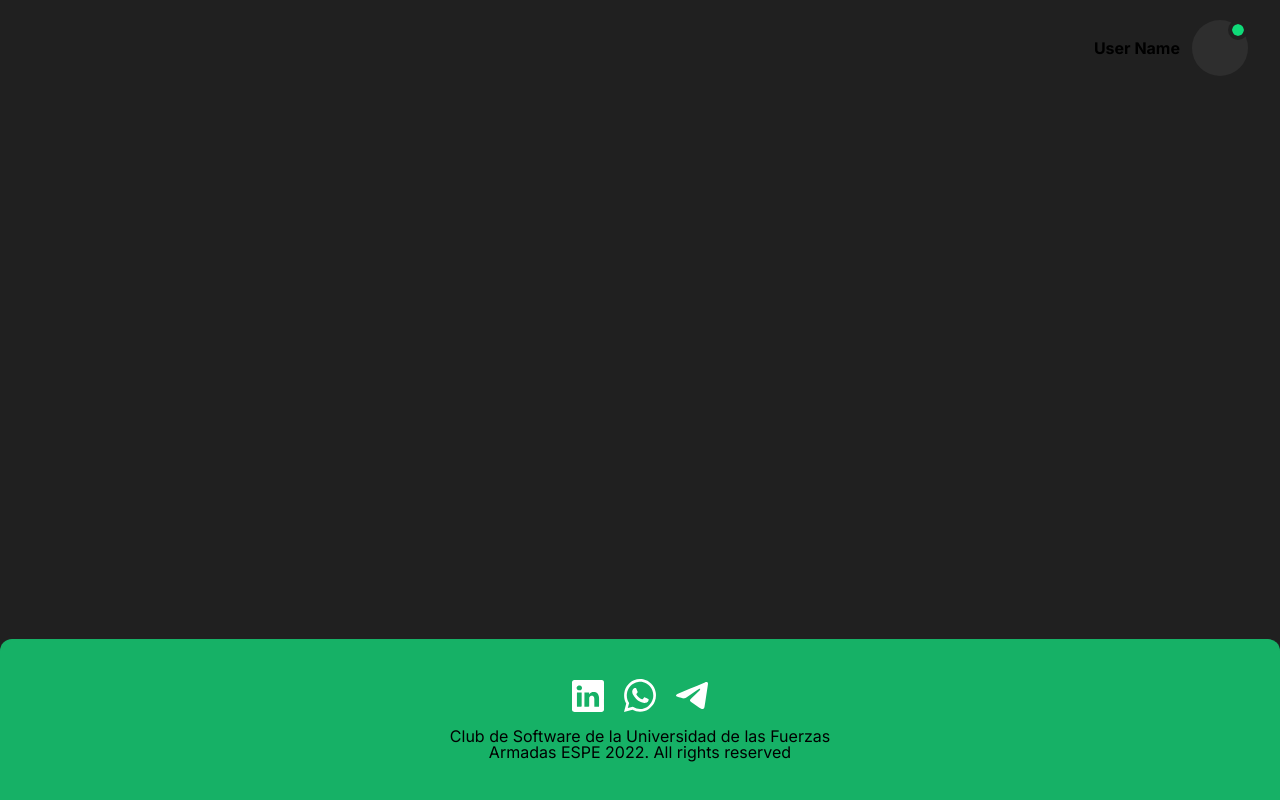
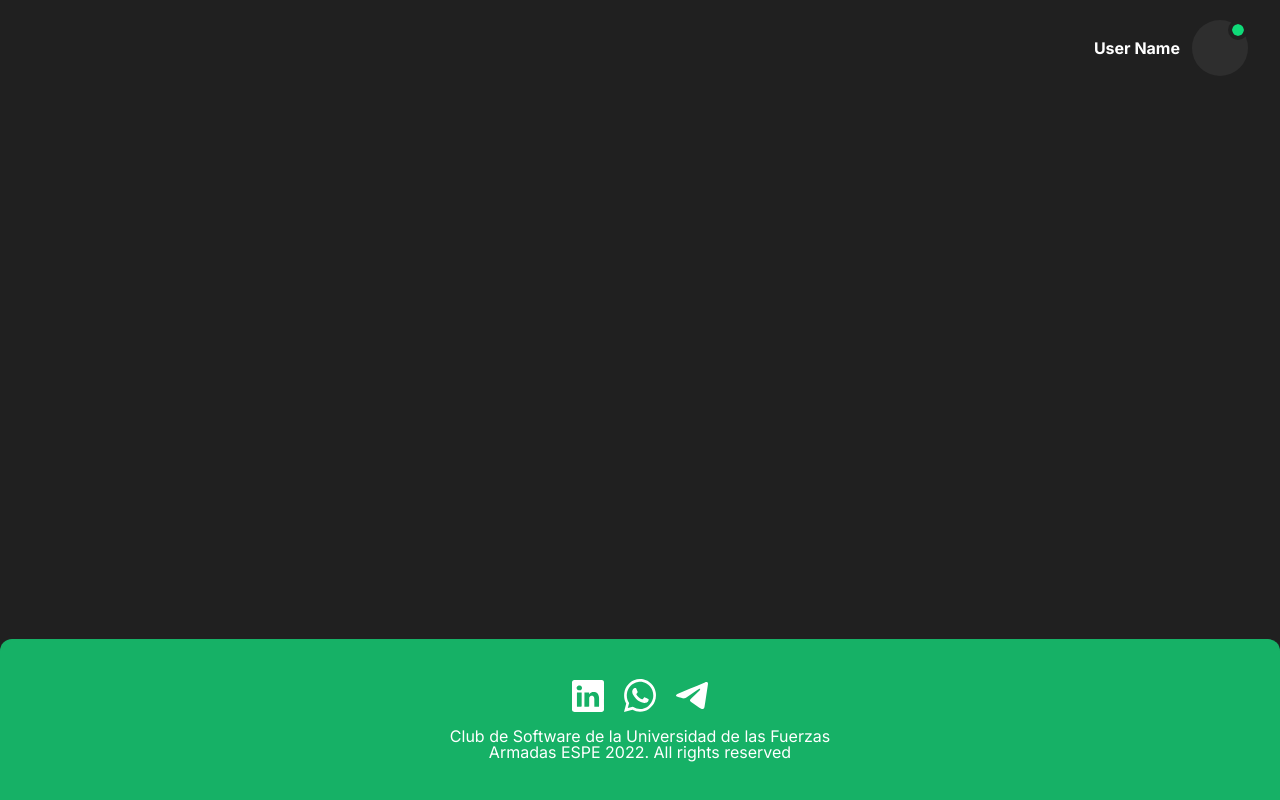
Before and after one commit to software-espe/club-site, a Next.js app: page / in a window 1280 px wide. Built offline with nearby package versions, Linux system fonts and the light colour scheme.

Commit message:
[CS-1] fixed color (#30)

```diff
--- a/src/styles/globals.css
+++ b/src/styles/globals.css
@@ -10,6 +10,7 @@ body {
     margin: 0;
     font-family: Inter, sans-serif;
     background: #202020;
+    color: #fff
 }
 
 a {
@@ -20,14 +21,6 @@ a {
 * {
     box-sizing: border-box;
 }
-
-@media (prefers-color-scheme: dark) {
-    body {
-        color: white;
-        background: #202020;
-    }
-}
-
 
 .center {
     @apply flex justify-center items-center;
```
